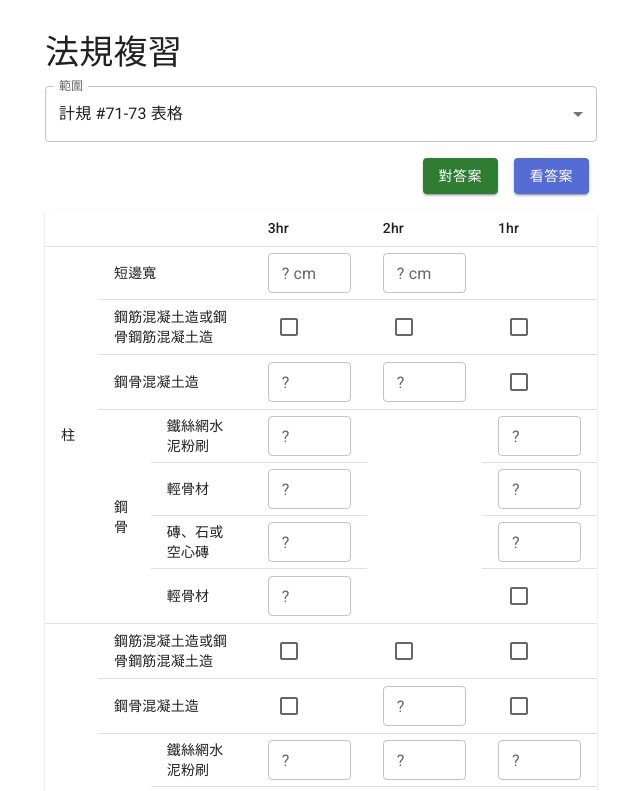
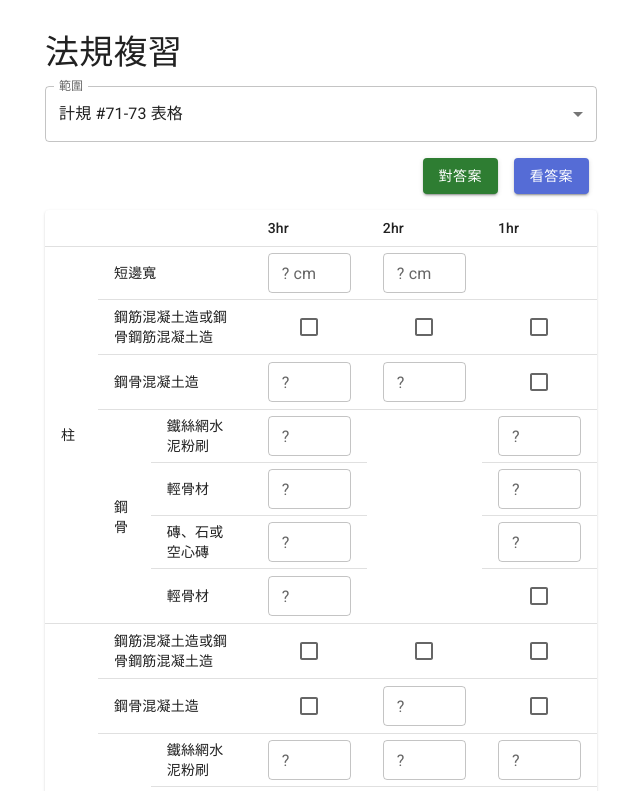
Before and after one commit to wayne930242/law-flash-cards, a React (Create React App) app: page / in a window 1280 px wide. Shown: the top 791 px of the page, without its empty margins (319-959 px from the left). Built offline with nearby package versions, Linux system fonts and the light colour scheme.

Commit message:
Fix a bug

```diff
--- a/package.json
+++ b/package.json
@@ -14,6 +14,7 @@
     "@types/node": "^16.11.26",
     "@types/react": "^17.0.44",
     "@types/react-dom": "^18.0.0",
+    "classnames": "^2.3.1",
     "gh-pages": "^3.2.3",
     "react": "^18.0.0",
     "react-dom": "^18.0.0",
--- a/src/components/card/BackSide.tsx
+++ b/src/components/card/BackSide.tsx
@@ -11,17 +11,20 @@ export const BackSide = ({
     <>
       {typeof data.back === 'boolean'
         ? (
-          <Box>
+          <Box
+            className='flex flex-row justify-center'
+          >
             <Checkbox disabled checked={data.back} />
           </Box>
         )
         : (
           <Box
+            className='flex flex-row justify-center'
             noValidate
             autoComplete="off"
             component="form"
           >
-            <TextField disabled id="outlined-basic" variant="outlined" size="small" value={data.back}/>
+            <TextField disabled id="outlined-basic" variant="outlined" size="small" value={data.back} />
           </Box>
         )
       }
--- a/src/components/card/FrontSide.tsx
+++ b/src/components/card/FrontSide.tsx
@@ -1,4 +1,5 @@
 import React, { useState, useContext } from 'react'
+import cx from 'classnames'
 import { GlobalContext } from '../Flashcards'
 import { Box, Checkbox, TextField } from '@mui/material'
 
@@ -19,10 +20,13 @@ export const FrontSide = ({
 
   if (typeof data.back === 'boolean') {
     return (
-      <div
-        className={deliver && ans !== data.back ? 'bg-red-400' : ''}
+      <Box
+        className={cx(
+          'flex flex-row justify-center',
+          { "bg-red-200": deliver && Boolean(ans) !== Boolean(data.back) },
+          { "bg-green-200": deliver && Boolean(ans) === Boolean(data.back) },
+        )}
       >
-        <Box>
         <Checkbox
           onChange={handleOnCheck}
           checked={Boolean(ans) as boolean}
@@ -34,8 +38,6 @@ export const FrontSide = ({
           }
         />
       </Box>
-      </div>
-
     )
   }
 
@@ -47,11 +49,21 @@ export const FrontSide = ({
 
   return (
     <Box
+      className={cx(
+        'flex flex-row justify-center',
+        { "bg-red-200": deliver && String(ans) !== String(data.back) },
+        { "bg-green-200": deliver && String(ans) === String(data.back) },
+      )
+      }
       noValidate
       autoComplete="off"
       component="form"
     >
-      <TextField id="outlined-basic" label={unit} onChange={handleOnInput} size="small"
+      <TextField
+        id="outlined-basic"
+        label={unit}
+        onChange={handleOnInput}
+        size="small"
         color={!deliver
           ? 'primary'
           : String(ans) === String(data.back)
@@ -59,6 +71,6 @@ export const FrontSide = ({
             : 'error'
         }
       />
-    </Box>
+    </Box >
   )
 }
```
Also changed, not shown: 1 other file (tests, documents, lock files or other folders). Lines whose indentation alone changed are shown as unchanged.
